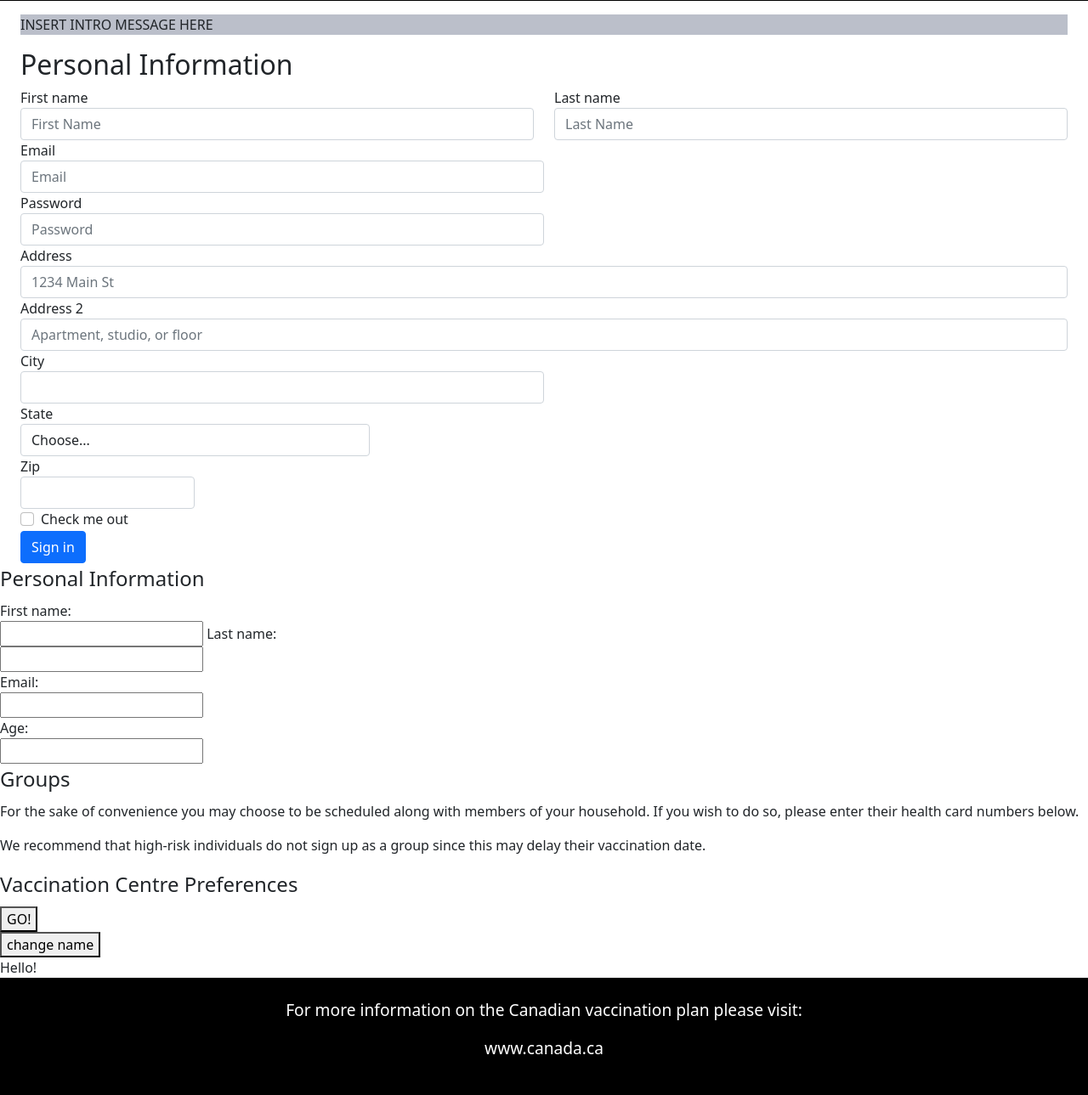
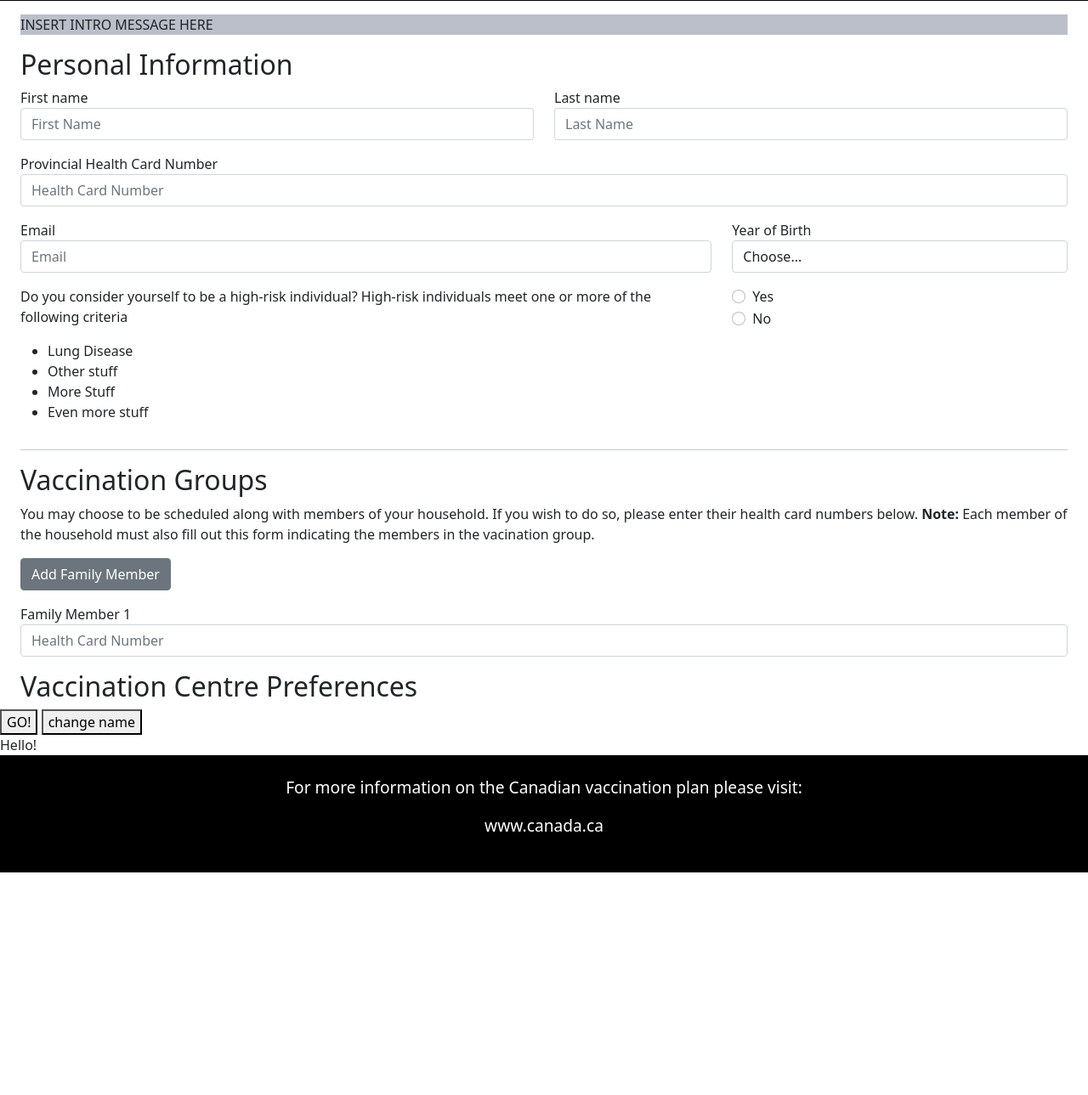
Before and after one commit to paulaamaya/HTC21, a Flask app: page / in a window 1280 px wide. Shown: the part 276-1565 px from the top of the page at 85% size. After the commit the page ends 1303 px from the top, so only its background shows below. Run offline with Flask 2, Linux system fonts and the light colour scheme.

Commit message:
Finished personal info and groups skeleton in index.html

```diff
--- a/templates/index.html
+++ b/templates/index.html
@@ -41,138 +41,83 @@
 
         <!-- Form -->
         <section id="form" class="mx-4">
-            <form>
+            <form action="/signup" method="POST">
                 <!-- Personal Info -->
                 <h2>Personal Information</h2>
-                <div class="row">
+                <div class="row mb-3">
                     <div class="col">
-                        <label for="first-name">First name</label><br>
+                        <label for="first-name">First name</label>
                         <input type="text" class="form-control" name="first-name" placeholder="First Name">
                     </div>
                     <div class="col">
-                        <label for="first-name">Last name</label><br>
+                        <label for="first-name">Last name</label>
                         <input type="text" class="form-control" name="last-name" placeholder="Last Name">
                     </div>
                 </div>
-                <div class="form-row">
-
-                </div>
-
-
-
-
-
-
-
-
-
-
-                <div class="form-row">
-                  <div class="form-group col-md-6">
-                    <label for="inputEmail4">Email</label>
-                    <input type="email" class="form-control" id="inputEmail4" placeholder="Email">
-                  </div>
-                  <div class="form-group col-md-6">
-                    <label for="inputPassword4">Password</label>
-                    <input type="password" class="form-control" id="inputPassword4" placeholder="Password">
+                <div class="row">
+                    <div class="col">
+                        <label for="health-card-num">Provincial Health Card Number</label>
+                        <input type="text" class="form-control" name="health-card-num" placeholder="Health Card Number">
                     </div>
                 </div>
-                <div class="form-group">
-                  <label for="inputAddress">Address</label>
-                  <input type="text" class="form-control" id="inputAddress" placeholder="1234 Main St">
+                <div class="row my-3">
+                    <div class="col-md-8">
+                        <label for="email">Email</label>
+                        <input type="email" class="form-control" name="email" placeholder="Email">
                     </div>
-                <div class="form-group">
-                  <label for="inputAddress2">Address 2</label>
-                  <input type="text" class="form-control" id="inputAddress2" placeholder="Apartment, studio, or floor">
-                </div>
-                <div class="form-row">
-                  <div class="form-group col-md-6">
-                    <label for="inputCity">City</label>
-                    <input type="text" class="form-control" id="inputCity">
-                  </div>
-                  <div class="form-group col-md-4">
-                    <label for="inputState">State</label>
-                    <select id="inputState" class="form-control">
+                    <div class="col-md-4">
+                        <label for="year">Year of Birth</label>
+                        <select class="form-control" name="year">
                             <option selected>Choose...</option>
-                      <option>...</option>
+                            <option value="2020">2020</option>
+                            <option value="2019">2019</option>
+                            <!-- TO-DO : Insert options here. -->
                         </select>
                     </div>
-                  <div class="form-group col-md-2">
-                    <label for="inputZip">Zip</label>
-                    <input type="text" class="form-control" id="inputZip">
+                </div>
+                <div class="row mb-3">
+                    <div class="col-md-8">
+                        <!-- TO-DO : Update this in terms with govt guidelines -->
+                        <p>Do you consider yourself to be a high-risk individual?  High-risk individuals meet one or more of the following criteria</p>
+                        <ul>
+                            <li>Lung Disease</li>
+                            <li>Other stuff</li>
+                            <li>More Stuff</li>
+                            <li> Even more stuff</li>
+                        </ul>
+                    </div>
+                    <div class="col-md-4">
+                        <div class="form-check">
+                            <input type="radio" class="form-check-input" name="is-at-risk" value="at-risk">
+                            <label class="form-check-label" for="is-at-risk">Yes</label>
+                        </div>
+                        <div class="form-check">
+                            <input type="radio" class="form-check-input" name="is-at-risk" value="not-at-risk">
+                            <label class="form-check-label" for="is-at-risk">No</label>
                         </div>
                     </div>
-                <div class="form-group">
-                  <div class="form-check">
-                    <input class="form-check-input" type="checkbox" id="gridCheck">
-                    <label class="form-check-label" for="gridCheck">
-                      Check me out
-                    </label>
+                </div>
+                <!-- Vaccination Groups -->
+                <hr>
+                <h2>Vaccination Groups</h2>
+                <div class="row mb-3">
+                    <div class="col">
+                        <p>You may choose to be scheduled along with members of your household.  If you wish to do so, please enter their health card numbers below. <b>Note:</b> Each member of the household must also fill out this form indicating the members in the vacination group.</p>
+                        <button type="button" class="btn btn-secondary mb-3">Add Family Member</button><br>
+                        <!-- TO - DO : Insert More Text Field Option Here -->
+                        <label for="member1">Family Member 1</label>
+                        <input type="text" class="form-control" name="member1" placeholder="Health Card Number">
                     </div>
                 </div>
-                <button type="submit" class="btn btn-primary">Sign in</button>
+                <!-- Vaccination Centre Preferences -->
+                <h2>Vaccination Centre Preferences</h2>
+
             </form>
-
         </section>
 
 
 
-
-
-
-
-
-
-
-
-        <form action="/signup" method="post">
-
-            <fieldset>
-                <legend>Personal Information</legend>
-
-                <label for="first-name">First name:</label><br>
-                <input type="text" name="first-name">
-
-                <label for="last-name">Last name:</label><br>
-                <input type="text" name="last-name"><br>
-
-                <label for="email">Email:</label><br>
-                <input type="text" name="email"><br>
-
-                <label for="age">Age:</label><br>
-                <input type="text" name="age"><br>
-            </fieldset>
-
-            <fieldset>
-                <legend>Groups</legend>
-
-                <p>For the sake of convenience you may choose to be scheduled along with members of your household.  If you wish to do so, please enter their health card numbers below.</p>
-
-                <p>We recommend that high-risk individuals do not sign up as a group since this may delay their vaccination date.</p>
-
-                <!-- Insert a bunch of buttons -->
-            </fieldset>
-
-            <fieldset>
-                <legend>Vaccination Centre Preferences</legend>
-                <!-- Insert 5 x 4 table -->
-            </fieldset>
-
             <button>GO!</button>
-
-        </form>
-
-
-
-
-
-
-
-
-
-
-
-
         <button id="change-button">change name</button>
 
         <div id="deleteme">hi</div>
```
Lines whose indentation alone changed are shown as unchanged.
